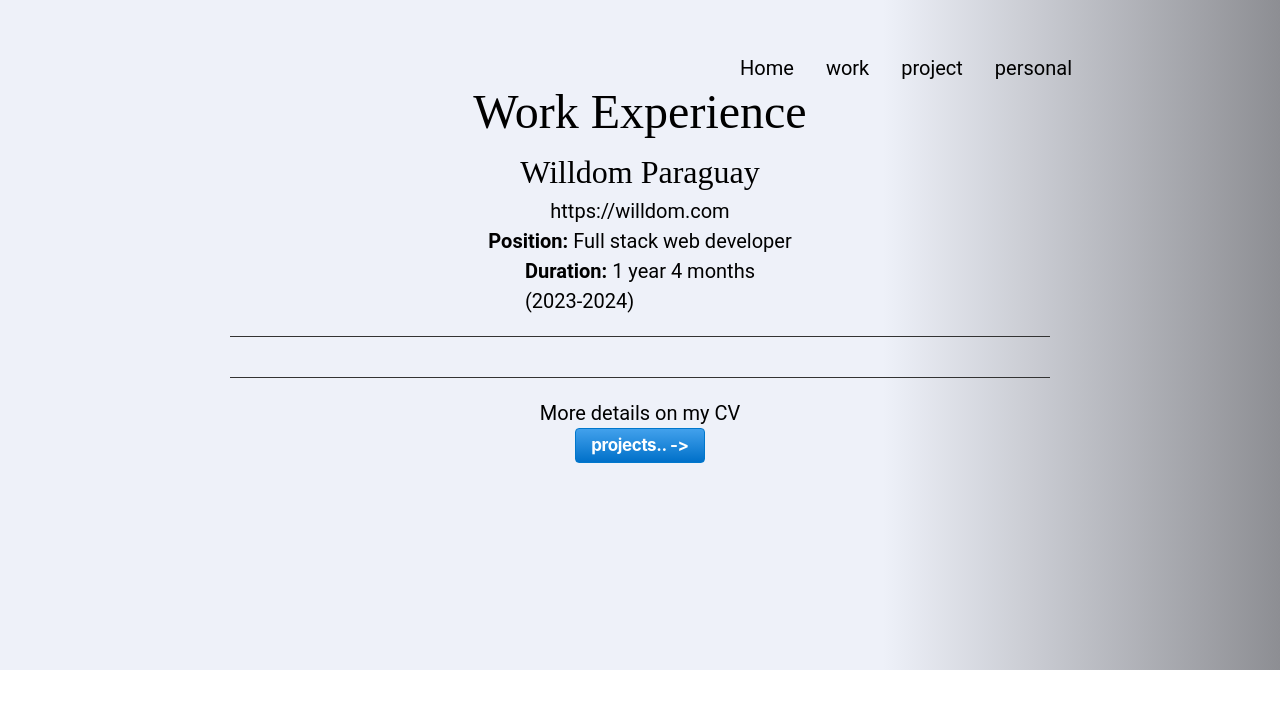
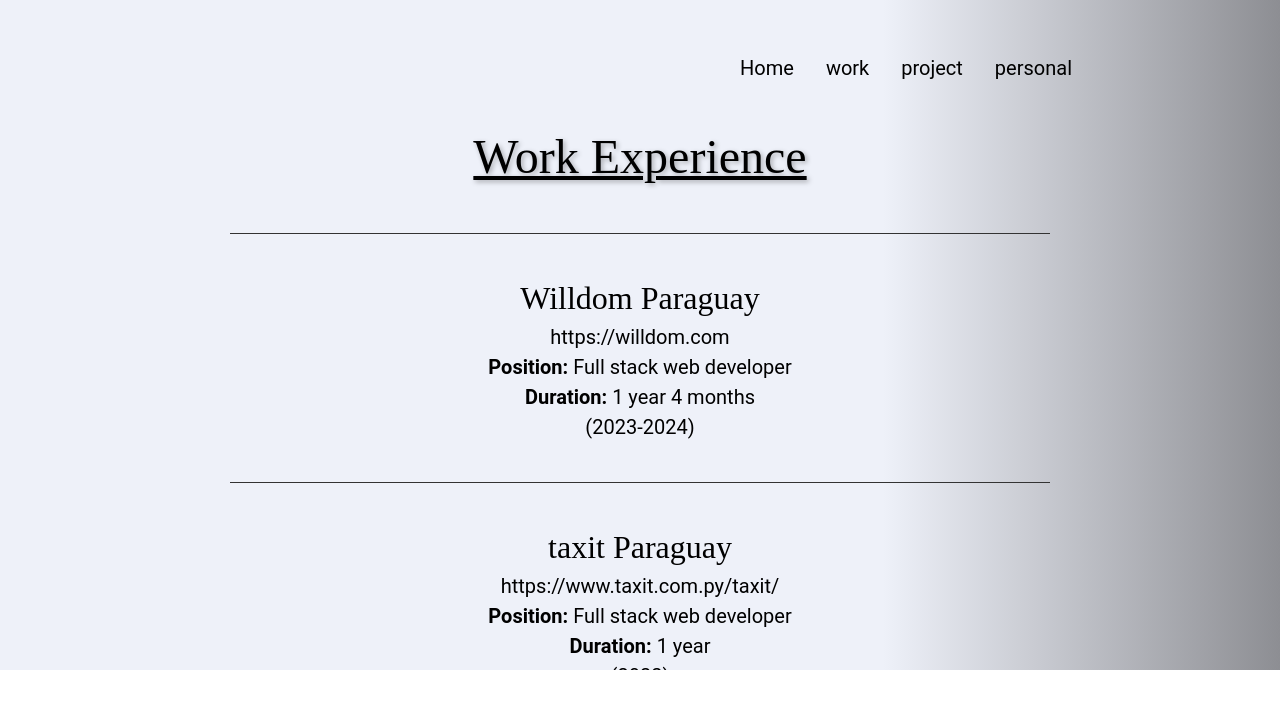
Before and after one commit to adrianosvaldomartinez/portfolioWebPack, a website built with webpack: page public/index.html in a window 1280 px wide. Both pictures are taken after a click on the button "work". Shown: the top 707 px of the page. Built offline with nearby package versions, Linux system fonts and the light colour scheme; files whose address does not match are found by name.

Commit message:
added work experience

```diff
--- a/src/pages/workPage.html
+++ b/src/pages/workPage.html
@@ -1,19 +1,25 @@
 <div class="flexContainerWorkPage">
-  <p class="fontBigBold">Work Experience</p>
+  <p class="fontBigBold text-shadow underline">Work Experience</p>
+  <hr class="divisory-line" />
   <p class="fontMediumBold">Willdom Paraguay</p>
   <a href="https://willdom.com">https://willdom.com</a>
   <p><b>Position:</b> Full stack web developer</p>
-  <p>
-    <b>Duration:</b> 1 year 4 months <br />
-    (2023-2024)
-  </p>
+  <p><b>Duration:</b> 1 year 4 months</p>
+  <p>(2023-2024)</p>
   <hr class="divisory-line" />
+  <p class="fontMediumBold">taxit Paraguay</p>
+  <a href="https://www.taxit.com.py/taxit/">https://www.taxit.com.py/taxit/</a>
+  <p><b>Position:</b> Full stack web developer</p>
+  <p><b>Duration:</b> 1 year</p>
+  <p>(2022)</p>
 
   <hr class="divisory-line" />
 
-  More details on my CV
+  <p class="fontMediumBold centered">
+    You will find my full CV at the footer icon!
+  </p>
   <button
-    class="switch-page-button"
+    class="switch-page-button sm:mt-normal lg:mt-normal"
     data-target="project-div"
     data-js="switch-page"
   >
--- a/src/styles/styles.css
+++ b/src/styles/styles.css
@@ -112,7 +112,7 @@
   height: 1px;
   width: 80%;
   background: #333; /* Color of the line */
-  margin: 20px auto; /* Space above and below the line */
+  margin: 40px auto; /* Space above and below the line */
 }
 
 @media (min-width: 900px) {
--- a/src/styles/utilityClasses.css
+++ b/src/styles/utilityClasses.css
@@ -21,6 +21,15 @@
 
 .bold {
   font-weight: bold;
+}
+.text-shadow {
+  text-shadow: 2px 2px 5px rgba(0, 0, 0, 0.3); /* Add shadow to the text */
+}
+.box-shadow {
+  box-shadow: 2px 2px 5px rgba(0, 0, 0, 0.3); /* Add shadow to the text */
+}
+.underline {
+  text-decoration: underline;
 }
 
 @media (max-width: 900px) {
--- a/src/styles/workPage.css
+++ b/src/styles/workPage.css
@@ -1,5 +1,13 @@
 .flexContainerWorkPage {
   display: flex;
   flex-direction: column;
+  justify-content: center;
   align-items: center;
+  margin-top: 5%;
 }
+
+.centered {
+  display: block;
+  text-align: center;
+  width: 100%;
+}
```
